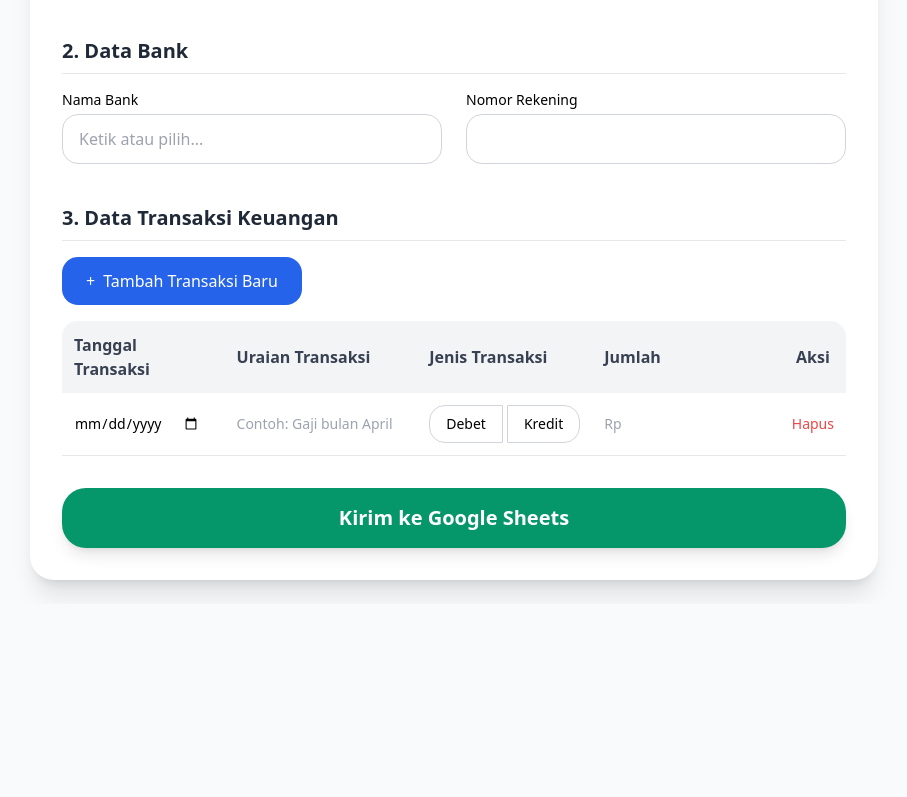
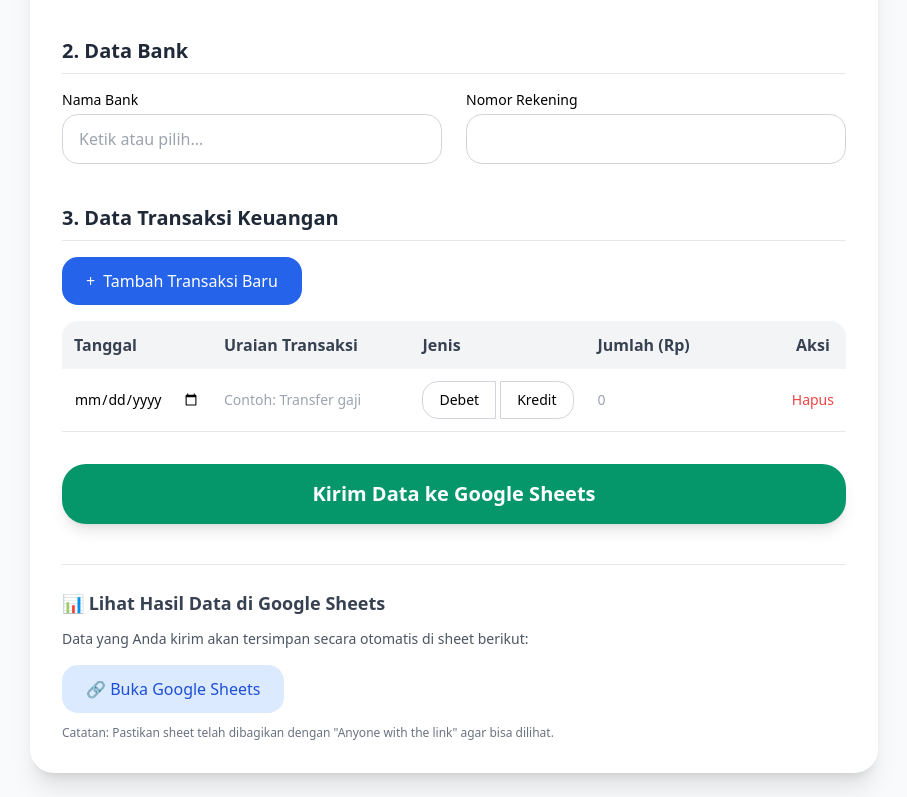
Before and after one commit to Herny-Noor-Aziziah/HERNY-NOOR-AZIZIAH2, a plain HTML site: page index.html in a window 1280 px wide. Shown: the part 612-1409 px from the top of the page, without its empty margins (186-1093 px from the left). Before the commit the page ends 1216 px from the top, so only its background shows below. Drawn offline with nearby package versions, Linux system fonts and the light colour scheme.

Commit message:
Update index.html

```diff
--- a/index.html
+++ b/index.html
@@ -14,7 +14,7 @@
   <div class="max-w-4xl mx-auto p-6">
     <div class="bg-white shadow-xl rounded-3xl p-8">
       <h1 class="text-3xl font-bold text-center mb-2 text-blue-700">Formulir Pengumpulan Data</h1>
-      <p class="text-center text-gray-600 mb-8">Demografi • Bank • Transaksi Keuangan</p>
+      <p class="text-center text-gray-600 mb-8">Demografi • Data Bank • Transaksi Keuangan</p>
 
       <form id="dataForm" onsubmit="handleSubmit(event)">
         <!-- DATA DEMOGRAFI -->
@@ -44,14 +44,9 @@
             <label class="block text-sm font-medium mb-1">Pendidikan</label>
             <input list="pendidikan_list" id="pendidikan" required class="w-full px-4 py-3 border border-gray-300 rounded-2xl focus:outline-none focus:border-blue-600" placeholder="Ketik atau pilih...">
             <datalist id="pendidikan_list">
-              <option value="SD / Sederajat">
-              <option value="SMP / Sederajat">
-              <option value="SMA / SMK / Sederajat">
-              <option value="Diploma (D1-D4)">
-              <option value="Sarjana (S1)">
-              <option value="Magister (S2)">
-              <option value="Doktor (S3)">
-              <option value="Lainnya">
+              <option value="SD / Sederajat"><option value="SMP / Sederajat"><option value="SMA / SMK / Sederajat">
+              <option value="Diploma (D1-D4)"><option value="Sarjana (S1)"><option value="Magister (S2)">
+              <option value="Doktor (S3)"><option value="Lainnya">
             </datalist>
           </div>
         </div>
@@ -63,10 +58,10 @@
             <label class="block text-sm font-medium mb-1">Nama Bank</label>
             <input list="bank_list" id="nama_bank" required class="w-full px-4 py-3 border border-gray-300 rounded-2xl focus:outline-none focus:border-blue-600" placeholder="Ketik atau pilih...">
             <datalist id="bank_list">
-              <option value="BCA"> <option value="BNI"> <option value="BRI"> <option value="Bank Mandiri">
-              <option value="BTN"> <option value="Bank Syariah Indonesia (BSI)"> <option value="CIMB Niaga">
-              <option value="Danamon"> <option value="Permata Bank"> <option value="Maybank Indonesia">
-              <option value="OCBC NISP"> <option value="Lainnya">
+              <option value="BCA"><option value="BNI"><option value="BRI"><option value="Bank Mandiri">
+              <option value="BTN"><option value="Bank Syariah Indonesia (BSI)"><option value="CIMB Niaga">
+              <option value="Danamon"><option value="Permata Bank"><option value="Maybank Indonesia">
+              <option value="OCBC NISP"><option value="Lainnya">
             </datalist>
           </div>
           <div>
@@ -85,10 +80,10 @@
         <table class="w-full border-collapse mb-8" id="transactionTable">
           <thead>
             <tr class="bg-gray-100 text-gray-700">
-              <th class="p-3 text-left rounded-tl-2xl">Tanggal Transaksi</th>
+              <th class="p-3 text-left rounded-tl-2xl">Tanggal</th>
               <th class="p-3 text-left">Uraian Transaksi</th>
-              <th class="p-3 text-left">Jenis Transaksi</th>
-              <th class="p-3 text-left">Jumlah</th>
+              <th class="p-3 text-left">Jenis</th>
+              <th class="p-3 text-left">Jumlah (Rp)</th>
               <th class="p-3 text-center rounded-tr-2xl">Aksi</th>
             </tr>
           </thead>
@@ -97,15 +92,26 @@
 
         <button type="submit"
                 class="w-full py-4 bg-emerald-600 hover:bg-emerald-700 text-white text-xl font-semibold rounded-3xl shadow-lg transition">
-          Kirim ke Google Sheets
+          Kirim Data ke Google Sheets
         </button>
       </form>
+
+      <!-- LINK GOOGLE SHEETS -->
+      <div class="mt-10 pt-6 border-t border-gray-200">
+        <h3 class="text-lg font-semibold text-gray-700 mb-3">📊 Lihat Hasil Data di Google Sheets</h3>
+        <p class="text-sm text-gray-600 mb-4">Data yang Anda kirim akan tersimpan secara otomatis di sheet berikut:</p>
+        <a href="YOUR_GOOGLE_SHEET_LINK_HERE"
+           target="_blank"
+           class="inline-flex items-center gap-2 px-6 py-3 bg-blue-100 hover:bg-blue-200 text-blue-700 font-medium rounded-2xl transition">
+          🔗 Buka Google Sheets
+        </a>
+        <p class="text-xs text-gray-500 mt-3">Catatan: Pastikan sheet telah dibagikan dengan "Anyone with the link" agar bisa dilihat.</p>
+      </div>
     </div>
   </div>
 
   <script>
-    // GANTI DENGAN URL WEB APP ANDA
-    const SCRIPT_URL = "YOUR_SCRIPT_URL_HERE";
+    const SCRIPT_URL = "https://script.google.com/macros/s/AKfycby23-UF4ns1bPMgcDx8ZJQ3yeGe1CT0YuAmHtTBNrNppifrqDqwlUnwh22ywpo1xc0ldA/exec";   // ← GANTI DENGAN WEB APP URL dari Apps Script
 
     let rowCounter = 0;
 
@@ -117,38 +123,25 @@
       tr.id = rowId;
       tr.className = "border-b hover:bg-gray-50";
       tr.innerHTML = `
-        <td class="p-3">
-          <input type="date" class="trans-date" required>
-        </td>
-        <td class="p-3">
-          <input type="text" class="trans-uraian w-full" placeholder="Contoh: Gaji bulan April" required>
-        </td>
+        <td class="p-3"><input type="date" class="trans-date w-full" required></td>
+        <td class="p-3"><input type="text" class="trans-uraian w-full" placeholder="Contoh: Transfer gaji" required></td>
         <td class="p-3">
           <div class="flex gap-1 jenis-group">
-            <button type="button" data-type="debet"
-                    class="jenis-btn flex-1 px-4 py-2 border border-gray-300 rounded-l-2xl text-sm font-medium hover:bg-gray-100">Debet</button>
-            <button type="button" data-type="kredit"
-                    class="jenis-btn flex-1 px-4 py-2 border border-gray-300 rounded-r-2xl text-sm font-medium hover:bg-gray-100">Kredit</button>
+            <button type="button" data-type="debet" class="jenis-btn flex-1 px-4 py-2 border border-gray-300 rounded-l-2xl text-sm font-medium">Debet</button>
+            <button type="button" data-type="kredit" class="jenis-btn flex-1 px-4 py-2 border border-gray-300 rounded-r-2xl text-sm font-medium">Kredit</button>
           </div>
         </td>
-        <td class="p-3">
-          <input type="number" class="trans-jumlah w-full" placeholder="Rp" step="0.01" required>
-        </td>
-        <td class="p-3 text-center">
-          <button type="button" onclick="removeRow('${rowId}')"
-                  class="text-red-500 hover:text-red-700 font-medium">Hapus</button>
-        </td>
+        <td class="p-3"><input type="number" class="trans-jumlah w-full" placeholder="0" step="0.01" required></td>
+        <td class="p-3 text-center"><button type="button" onclick="removeRow('${rowId}')" class="text-red-500 hover:text-red-700">Hapus</button></td>
       `;
-
       tbody.appendChild(tr);
 
-      // Event listener untuk tombol jenis
       const buttons = tr.querySelectorAll('.jenis-btn');
       buttons.forEach(btn => {
-        btn.addEventListener('click', function() {
+        btn.addEventListener('click', () => {
           buttons.forEach(b => b.classList.remove('active', 'bg-blue-600', 'text-white'));
-          this.classList.add('active', 'bg-blue-600', 'text-white');
-          tr.dataset.jenis = this.dataset.type;
+          btn.classList.add('active', 'bg-blue-600', 'text-white');
+          tr.dataset.jenis = btn.dataset.type;
         });
       });
     }
@@ -160,7 +153,6 @@
     async function handleSubmit(e) {
       e.preventDefault();
 
-      // Ambil data demografi & bank
       const personal = {
         nama_pengguna: document.getElementById('nama').value,
         tanggal_lahir: document.getElementById('tanggal_lahir').value,
@@ -172,7 +164,6 @@
         nomor_rekening: document.getElementById('nomor_rekening').value
       };
 
-      // Ambil semua transaksi
       const transactions = [];
       document.querySelectorAll('#transactionTable tbody tr').forEach(row => {
         const date = row.querySelector('.trans-date').value;
@@ -180,43 +171,41 @@
         const jumlah = parseFloat(row.querySelector('.trans-jumlah').value) || 0;
         const jenis = row.dataset.jenis || '';
 
-        if (!date || !uraian || !jenis || jumlah <= 0) return;
-
-        const tx = {
-          tanggal_transaksi: date,
-          uraian_transaksi: uraian,
-          jenis_transaksi: jenis === 'debet' ? 'Debet' : 'Kredit',
-          debet: jenis === 'debet' ? jumlah : 0,
-          kredit: jenis === 'kredit' ? jumlah : 0
-        };
-        transactions.push(tx);
+        if (date && uraian && jenis && jumlah > 0) {
+          transactions.push({
+            tanggal_transaksi: date,
+            uraian_transaksi: uraian,
+            jenis_transaksi: jenis === 'debet' ? 'Debet' : 'Kredit',
+            debet: jenis === 'debet' ? jumlah : 0,
+            kredit: jenis === 'kredit' ? jumlah : 0
+          });
+        }
       });
 
       if (transactions.length === 0) {
-        alert("Tambahkan minimal satu transaksi!");
+        alert("Harap tambahkan minimal satu transaksi!");
         return;
       }
 
-      const payload = { personal, transactions };
-
       try {
-        const res = await fetch(SCRIPT_URL, {
+        await fetch(SCRIPT_URL, {
           method: "POST",
           headers: { "Content-Type": "application/json" },
-          body: JSON.stringify(payload),
+          body: JSON.stringify({ personal, transactions }),
           mode: "no-cors"
         });
 
         alert("✅ Data berhasil dikirim ke Google Sheets!");
         document.getElementById('dataForm').reset();
         document.querySelector("#transactionTable tbody").innerHTML = "";
+        addTransactionRow(); // tambah baris kosong baru
       } catch (err) {
+        alert("Terjadi kesalahan saat mengirim data. Pastikan SCRIPT_URL sudah benar.");
         console.error(err);
-        alert("Terjadi kesalahan. Pastikan SCRIPT_URL sudah benar.");
       }
     }
 
-    // Tambahkan satu baris transaksi kosong saat pertama load
+    // Tambah satu baris transaksi saat halaman dimuat
     window.onload = () => addTransactionRow();
   </script>
 </body>
```
